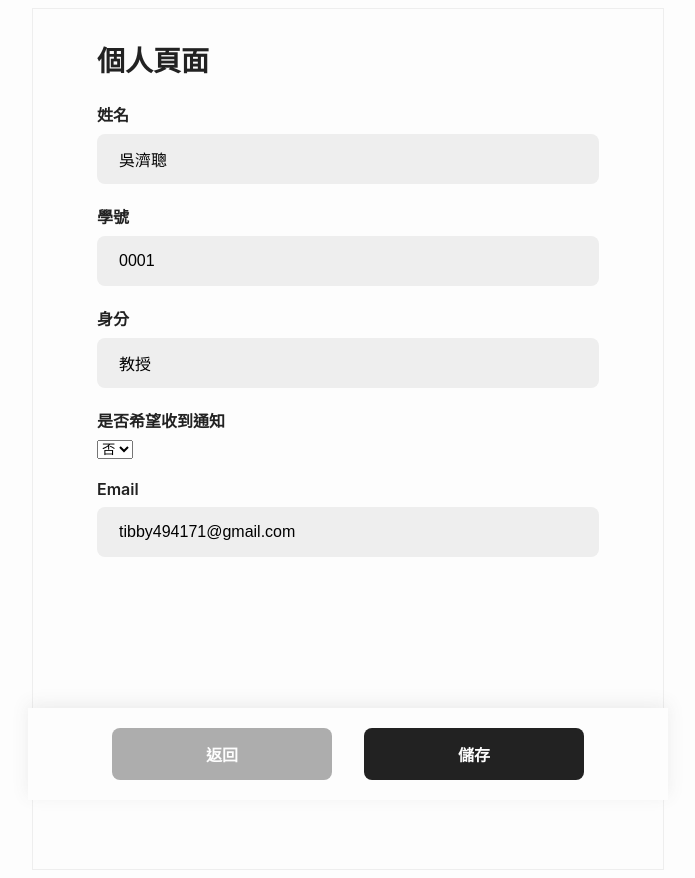
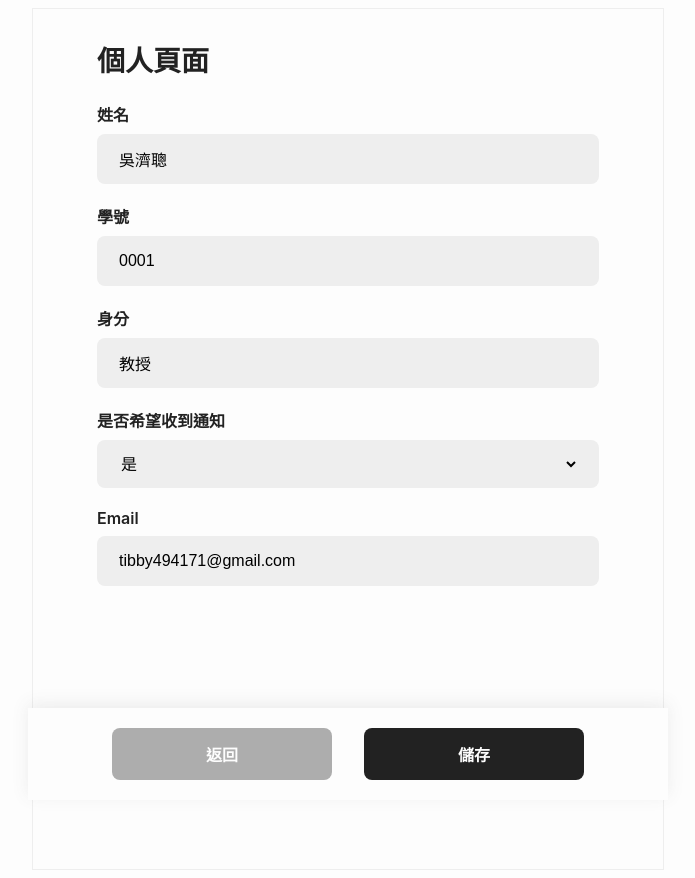
Before and after one commit to mcflurry0609/sa-team8, a PHP site: page /person.php in a window 1280 px wide. Shown: the whole page, without its empty margins (292-987 px from the left). Run offline with PHP 8.4, Linux system fonts and the light colour scheme; a user stored in the database is signed in; data comes from the database, SQL or seed files in the repository; some libraries are stand-ins or nearby versions.

Commit message:
css 修正

```diff
--- a/leave system/person.php
+++ b/leave system/person.php
@@ -56,15 +56,17 @@
                     </div>
                     <div class="notify formgap">
                         <div class="title">是否希望收到通知</div>
-                        <select class="check" name="notify" onchange="checkEmail(this)">
-                            <option value="1" <?php if ($row['notify'] == 1) echo 'selected'; ?>>是</option>
-                            <option value="0" <?php if ($row['notify'] == 0) echo 'selected'; ?>>否</option>
-                        </select>
+                        <div class="input">
+                            <select class="check inputbox" name="notify" onchange="checkEmail(this)">
+                                <option value="yes" <?php if ($row['notify'] == 'yes') echo 'selected'; ?>>是</option>
+                                <option value="no" <?php if ($row['notify'] == 'no') echo 'selected'; ?>>否</option>
+                            </select>
+                        </div>
                     </div>
                     <div class="email formgap">
                         <div class="title">Email</div>
                         <div class="input">
-                            <input type="email" class="inputbox" name="email" value="<?php echo $row['user_email']; ?>" <?php if ($row['notify'] == '1') echo 'required'; ?>>
+                            <input type="email" class="inputbox" name="email" value="<?php echo $row['user_email']; ?>" <?php if ($row['notify'] == 'yes') echo 'required'; ?>>
                         </div>
                     </div>
                 </div>
@@ -76,7 +78,7 @@
             <script>
                 function checkEmail(selectObj) {
                     var emailInput = document.getElementsByName('email')[0];
-                    if (selectObj.value === '1') {
+                    if (selectObj.value === 'yes') {
                         emailInput.required = true;
                     } else {
                         emailInput.required = false;
```
